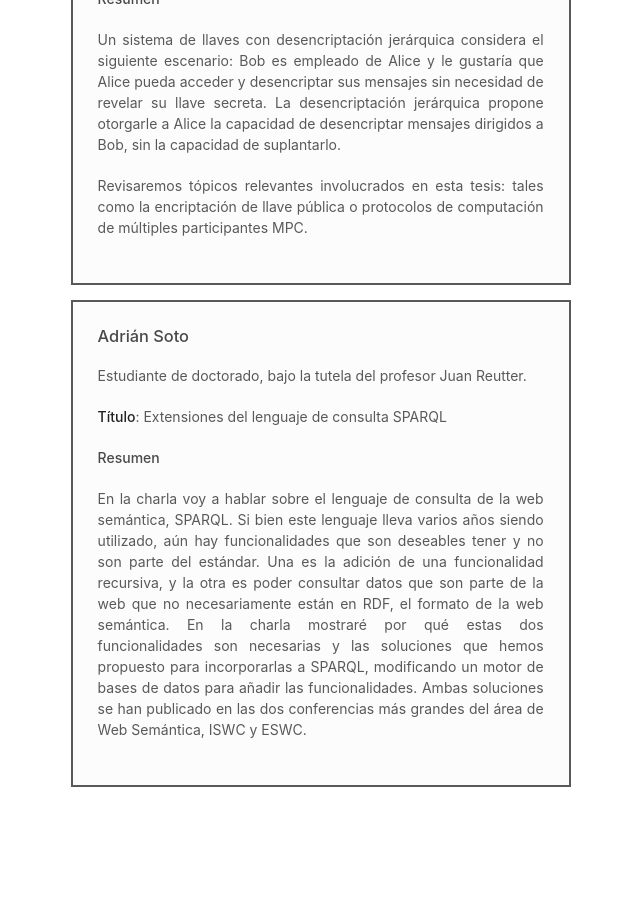
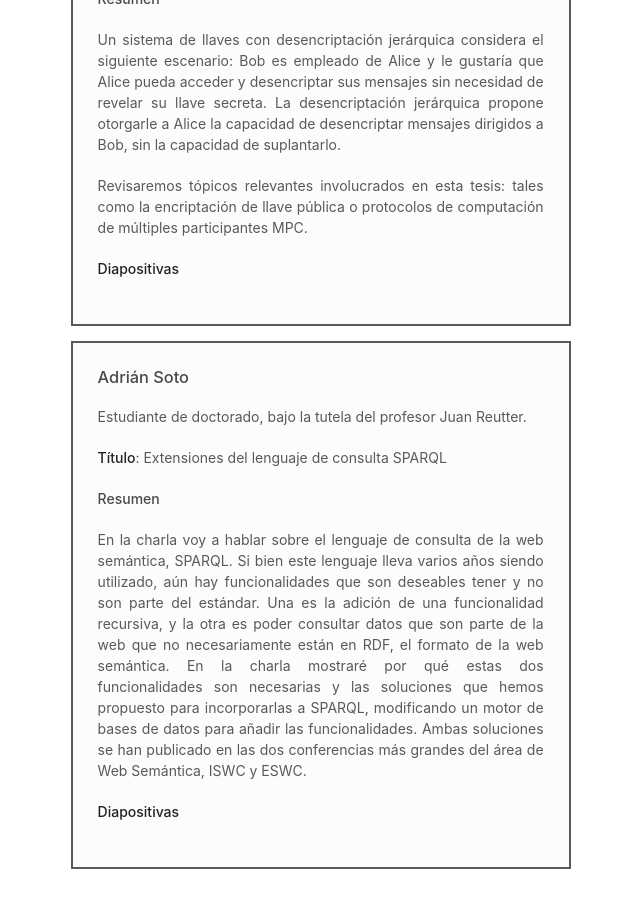
Before and after one commit to capitulo-acm-puc/capitulo-acm-puc.github.io, a Jekyll site: the page built from 10-dcseminario.md, in a window 1280 px wide and 900 px high, scrolled down 1210 px. Shown: the whole window, without its empty margins (535-1175 px from the left). Built offline with Jekyll 4.4.1, drawn with Linux system fonts in a browser that asks for light colours; before the commit the page ends 2062 px from its top, so only the background shows below that.

Commit message:
:star: Added presentations

```diff
--- a/10-dcseminario.md
+++ b/10-dcseminario.md
@@ -48,6 +48,8 @@ Un sistema de llaves con desencriptación jerárquica considera el siguiente e
 
 Revisaremos tópicos relevantes involucrados en esta tesis: tales como la encriptación de llave pública o protocolos de computación de múltiples participantes MPC.
 
+[**Diapositivas**](/assets/diapos_geraldine.pdf)
+
 </div>
 <div class="lineup">
 
@@ -59,4 +61,7 @@ Estudiante de doctorado, bajo la tutela del profesor Juan Reutter.
 #### Resumen
 
 En la charla voy a hablar sobre el lenguaje de consulta de la web semántica, SPARQL. Si bien este lenguaje lleva varios años siendo utilizado, aún hay funcionalidades que son deseables tener y no son parte del estándar. Una es la adición de una funcionalidad recursiva, y la otra es poder consultar datos que son parte de la web que no necesariamente están en RDF, el formato de la web semántica. En la charla mostraré por qué estas dos funcionalidades son necesarias y las soluciones que hemos propuesto para incorporarlas a SPARQL, modificando un motor de bases de datos para añadir las funcionalidades. Ambas soluciones se han publicado en las dos conferencias más grandes del área de Web Semántica, ISWC y ESWC.
+
+[**Diapositivas**](/assets/diapos_adrian.pdf)
+
 </div>
```
Also changed, not shown: 2 other files.
